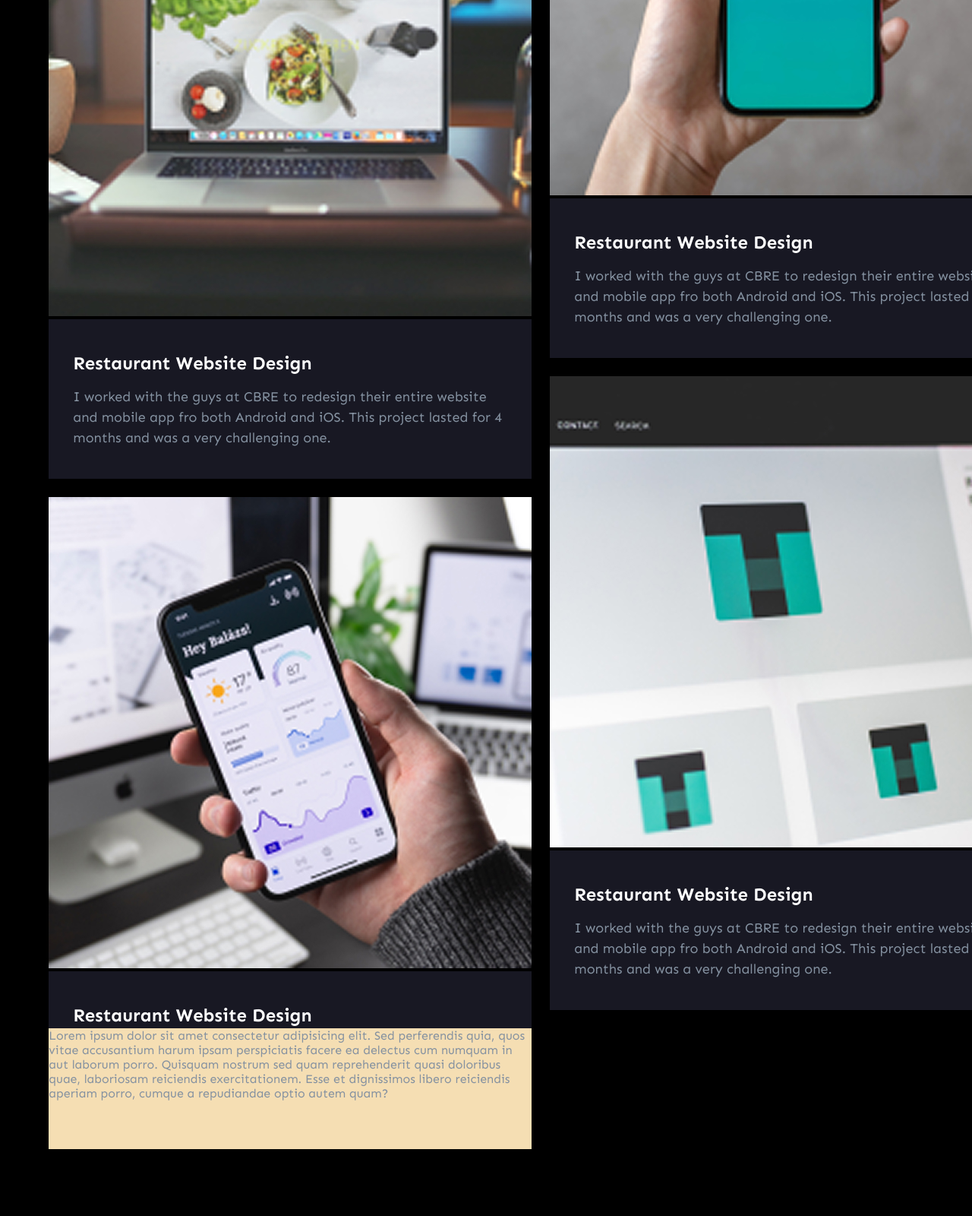
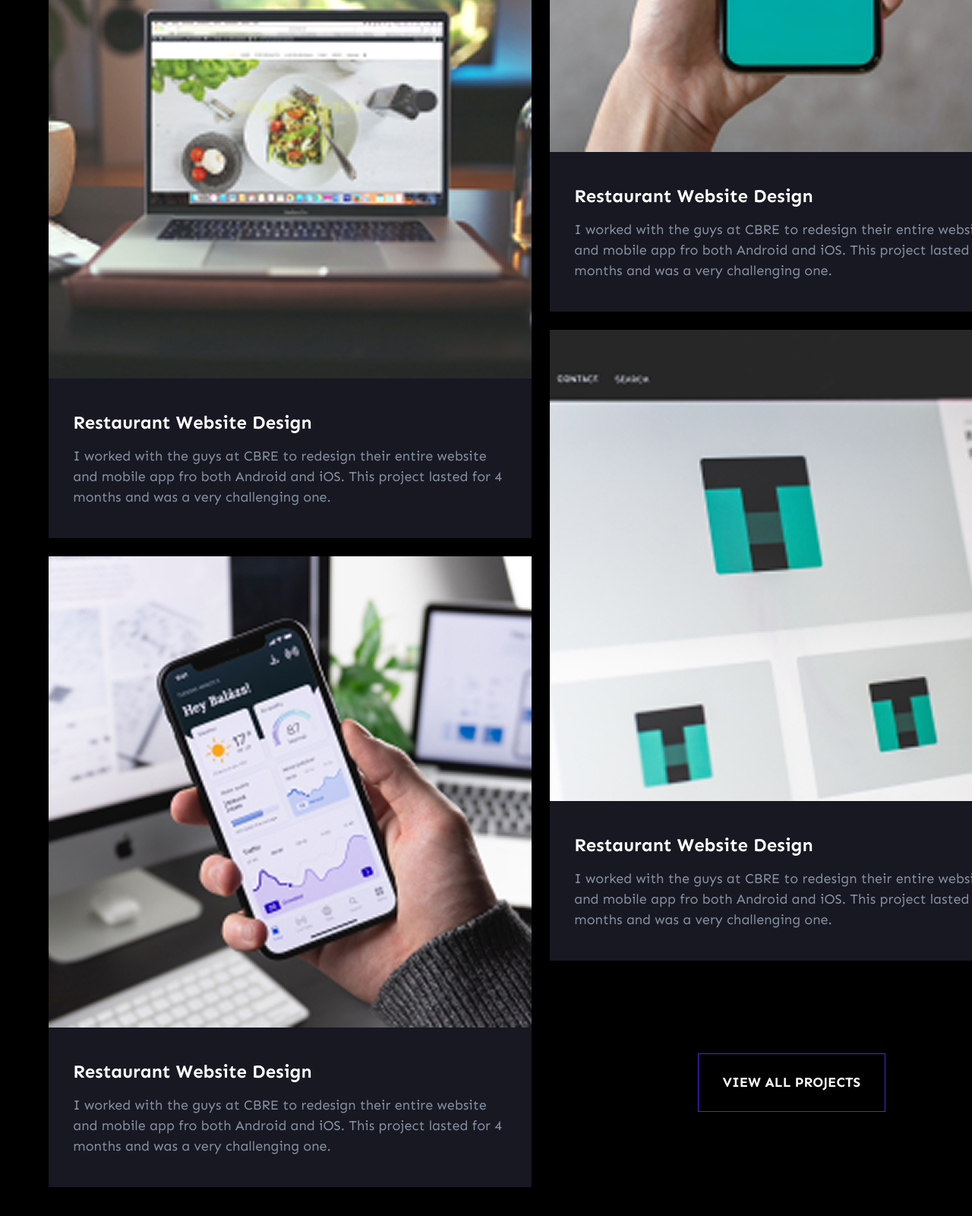
Before and after one commit to hapurzhonau/innowise-robbin, a plain HTML site: page index.html in a window 1280 px wide. Shown: the part 3585-5185 px from the top of the page at 76% size. Before the commit the page ends 5097 px from the top, so only its background shows below. Drawn offline with Linux system fonts and the light colour scheme.

Commit message:
feat: complete projects section for all resolutions

```diff
--- a/index.html
+++ b/index.html
@@ -278,10 +278,13 @@
         </div>
       </div>
     </section>
-    <section class="projects-section" id="work">        <div class="project-header">Lorem, ipsum dolor sit amet consectetur adipisicing elit. Nulla architecto explicabo aspernatur iusto distinctio natus quos tempore dolorem itaque tenetur reiciendis, deleniti fuga dolores corporis illum? Quasi obcaecati enim facilis. Lorem ipsum dolor sit, amet consectetur adipisicing elit. Debitis, quasi.</div>
+    <section class="projects-section" id="work">
       <div class="projects-grid">
-
-        <div class="project1">
+        <div class="projects-header">
+          <h5 class="projects-header-pre-title">MY PROJECTS</h5>
+          <h2 class="projects-header-title">Work that I’ve done for the past 8 years</h2>
+        </div>
+        <div class="project1 project">
           <img src="images/project1.jpg">
           <div class="project-text">
             <div class="project-text-title">Restaurant Website Design</div>
@@ -290,7 +293,7 @@
             </div>
           </div>
         </div>
-        <div class="project2">
+        <div class="project2  project">
           <img src="images/project2.jpg">
           <div class="project-text">
             <div class="project-text-title">Restaurant Website Design</div>
@@ -299,7 +302,7 @@
             </div>
           </div>
         </div>
-        <div class="project3">
+        <div class="project3  project">
           <img src="images/project3.jpg">
           <div class="project-text">
             <div class="project-text-title">Restaurant Website Design</div>
@@ -308,7 +311,7 @@
             </div>
           </div>
         </div>
-        <div class="project4">
+        <div class="project4  project">
           <img src="images/project4.jpg">
           <div class="project-text">
             <div class="project-text-title">Restaurant Website Design</div>
@@ -317,7 +320,9 @@
             </div>
           </div>
         </div>
-        <div class="project-bottom">Lorem ipsum dolor sit amet consectetur adipisicing elit. Sed perferendis quia, quos vitae accusantium harum ipsam perspiciatis facere ea delectus cum numquam in aut laborum porro. Quisquam nostrum sed quam reprehenderit quasi doloribus quae, laboriosam reiciendis exercitationem. Esse et dignissimos libero reiciendis aperiam porro, cumque a repudiandae optio autem quam?</div>
+        <div class="projects-bottom">
+          <p class="projects-bottom-button">VIeW ALL PROJECTS</p>
+        </div>
       </div>
     </section>
   </main>
--- a/styles.css
+++ b/styles.css
@@ -381,46 +381,81 @@ ul {
 }
 
 .projects-section {
-  display: flex;
-  flex-direction: column;
   padding: var(--padding-block) var(--padding-inline);
-
+}
 .projects-grid {
   display: grid;
   grid-template-columns: 1fr 1fr;
-    grid-template-rows: 1fr 1fr;
+  grid-template-rows: 34fr 66fr 34fr 66fr 34fr;
   gap: 24px;
-    height: 800px;
   grid-template-areas:
-      "item1      item2"
-      "item3      item4";
+    "project-header project2"
+    "project1 project2"
+    "project1 project4"
+    "project3 project4"
+    "project3 project-bottom";
 }
 
-  .project-header {
-    background: wheat;
+.projects-header {
+  grid-area: project-header;
+  padding: 0 64px 80px 0;
 }
-  .project-bottom {
-    margin-top: -25%;
-    /* grid-area: extra-bottom; */
-    background: wheat;
 
+.projects-bottom {
+  grid-area: project-bottom;
+  display: flex;
+  justify-content: center;
+  align-items: center;
 }
+.projects-bottom-button {
+  font-family: var(--font-family);
+  font-weight: var(--bold);
+  font-size: var(--body1);
+  line-height: 150%;
+  text-transform: uppercase;
+  color: var(--white);
+  border: 1px solid var(--purple);
+  padding: 24px 32px;
+  cursor: pointer;
+}
+
+.project {
+  display: flex;
+  flex-direction: column;
+}
+
 .project1 {
-    margin-top: 25%;
-    grid-area: item1;
+  grid-area: project1;
 }
+
 .project2 {
-    grid-area: item2;
-    grid-row-start: 1;
+  grid-area: project2;
 }
+
 .project3 {
-    grid-area: item3;
+  grid-area: project3;
 }
+
 .project4 {
-    margin-top: -25%;
-    grid-area: item4;
+  grid-area: project4;
 }
+
+.projects-header-pre-title {
+  font-family: var(--font-family);
+  font-weight: var(--bold);
+  font-size: var(--h5);
+  line-height: 150%;
+  text-transform: uppercase;
+  color: var(--light-grey);
 }
+
+.projects-header-title {
+  font-family: var(--font-family);
+  font-weight: var(--bold);
+  font-size: var(--h2);
+  color: var(--white);
+}
+
 .project-text {
   display: flex;
   flex-direction: column;
@@ -435,6 +470,7 @@ ul {
     line-height: 150%;
     color: var(--white);
   }
+
   .project-text-description {
     font-family: var(--font-family);
     font-weight: var(--regular);
@@ -474,6 +510,21 @@ ul {
     grid-template-columns: 1fr 1fr;
     grid-template-rows: repeat(3, auto);
   }
+  .projects-grid {
+    grid-template-columns: 1fr;
+    grid-template-rows: auto;
+    column-gap: 48px;
+    grid-template-areas:
+      "project-header "
+      "project1"
+      "project2"
+      "project4"
+      "project3"
+      "project-bottom";
+  }
+  .projects-bottom {
+    display: none;
+  }
 }
 
 /* media queries 767px */
```
Lines whose indentation alone changed are shown as unchanged.
